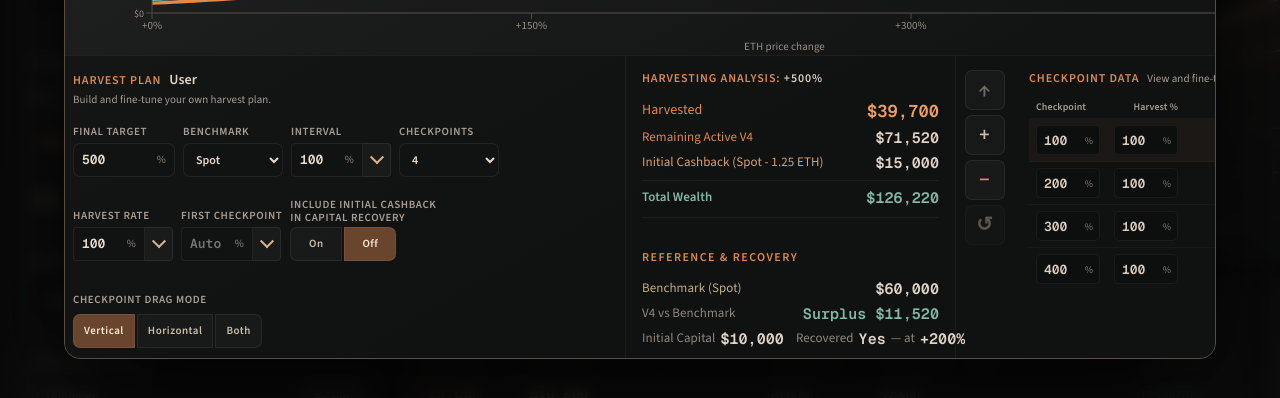
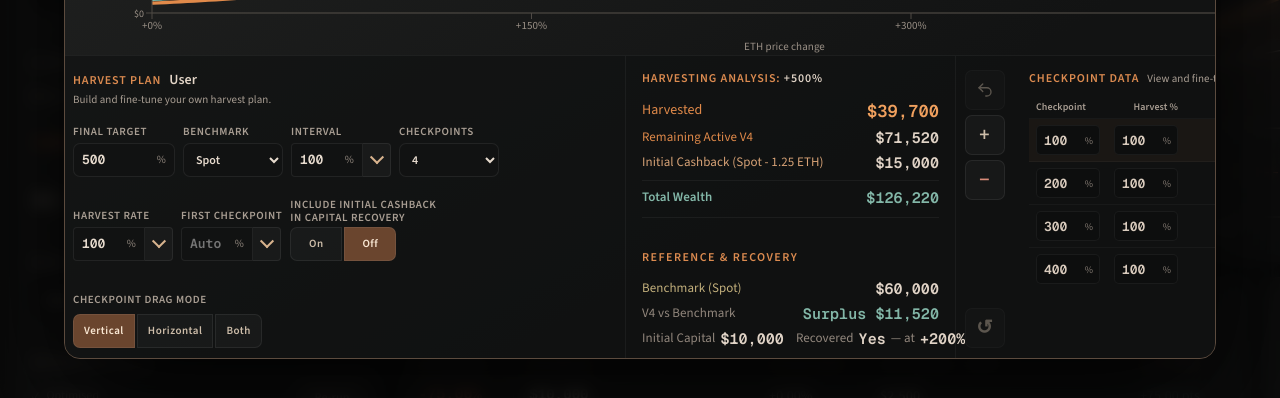
Before and after one commit to Scuttl-E/v4-speculator-calculator, a React (Vite) app: page / in a window 1280 px wide. Both pictures are taken after a click on the button "Open Harvester". Shown: the part 397-795 px from the top of the page. Built offline with nearby package versions, Linux system fonts and the light colour scheme.

Commit message:
Refine harvester action controls

```diff
--- a/src/components/HarvesterOverlay.tsx
+++ b/src/components/HarvesterOverlay.tsx
@@ -514,10 +514,10 @@ export function HarvesterOverlay({ snapshot, onClose, onExport }: HarvesterOverl
             </div>
           </section>
           <section className="harvester-plan-actions" aria-label="Harvest plan actions">
-            <button type="button" className="placeholder" disabled aria-label="Reserved harvest plan action" title="Reserved action">↑</button>
+            <button type="button" disabled aria-label="Undo last action" title="Undo last action"><svg viewBox="0 0 24 24" aria-hidden="true"><path d="m9 14-5-5 5-5" /><path d="M4 9h10.5a5.5 5.5 0 0 1 0 11H13" /></svg></button>
             <button type="button" className={addPointArmed ? "armed" : ""} disabled={activeKind !== "user" || !activePlan} aria-label="Add point" title="Add point" onClick={() => setAddPointArmed((armed) => !armed)}>+</button>
             <button type="button" className="danger" disabled={activeKind !== "user" || !selectedPoint || !activePlan} aria-label="Delete selected point" title="Delete selected point" onClick={() => selectedPoint && updateActivePoints(deleteHarvestPoint(snapshot, evaluationInputs.benchmark, evaluationInputs.finalTargetPercent, points, selectedPoint.id), null)}>−</button>
-            <button type="button" disabled={!activePlan?.modified} aria-label="Reset harvest plan" title="Reset harvest plan" onClick={() => activePlan && setPlans((current) => ({ ...current, [activeKind]: resetHarvesterPlanState(activePlan) }))}>↺</button>
+            <button type="button" className="reset" disabled={!activePlan?.modified} aria-label="Reset harvest plan" title="Reset harvest plan" onClick={() => activePlan && setPlans((current) => ({ ...current, [activeKind]: resetHarvesterPlanState(activePlan) }))}>↺</button>
           </section>
           <section className="harvester-ledger harvester-plan-table">
             <div className="harvester-ledger-title"><small>CHECKPOINT DATA</small><span>View and fine-tune each checkpoint.</span></div>
--- a/src/styles.css
+++ b/src/styles.css
@@ -3389,6 +3389,8 @@ main.web-app .chart-panel .chart-series-legend {
 .harvester-final-metrics { grid-column: 2; grid-row: 1; }
 .harvester-plan-actions { grid-column: 3; grid-row: 1; display: flex; flex-direction: column; align-items: center; gap: 5px; padding: 14px 9px !important; }
 .harvester-plan-actions button { width: 40px; height: 40px; padding: 0; border: 1px solid #ffffff12; border-radius: 7px; background: #ffffff08; color: #cdbda9; font: 600 20px Atelier; line-height: 1; cursor: pointer; }
+.harvester-plan-actions button.reset { margin-top: auto; }
+.harvester-plan-actions button svg { width: 18px; height: 18px; fill: none; stroke: currentColor; stroke-linecap: round; stroke-linejoin: round; stroke-width: 1.8; }
 .harvester-plan-actions button:hover:not(:disabled) { color: var(--cream); background: #d4874c1c; }
 .harvester-plan-actions button.armed { border-color: #e39a62; background: #d4874c32; color: #ffe3ca; box-shadow: 0 0 0 2px #d4874c17; }
 .harvester-plan-actions button.danger { color: #d98b79; }
```
